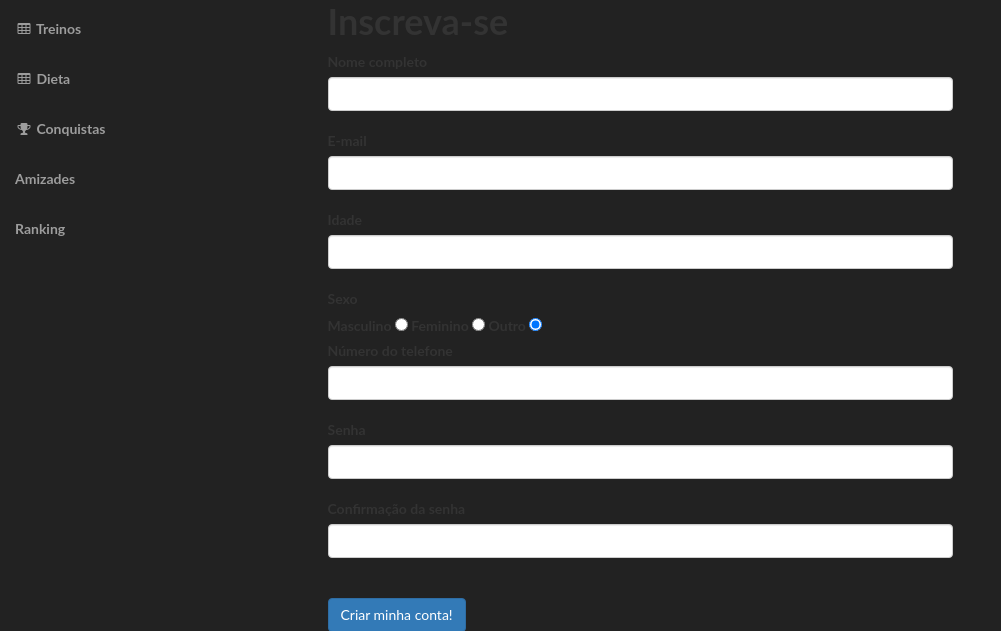
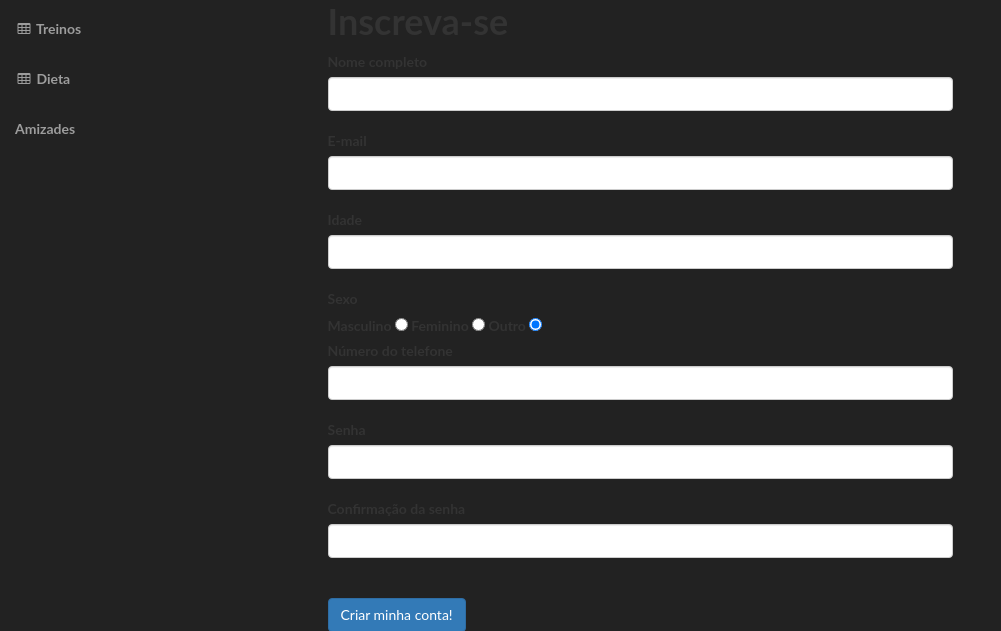
Before and after one commit to FelipeKusuki/Exercite, a Rails app: page /people/new in a window 1280 px wide. Shown: the part 147-778 px from the top of the page, without its empty margins (0-1001 px from the left). Run offline with Rails 7, Linux system fonts and the light colour scheme; a user stored in the database is signed in; data comes from the database, SQL or seed files in the repository; both versions use the stored data as it was after the commit; grey boxes labelled with a size stand in for pictures from a placeholder-image service; style sheets or scripts are compiled from the project's sources; some libraries are stand-ins or nearby versions.

Commit message:
fix user sidebar

```diff
--- a/app/views/layouts/_ui_sidebar.html.erb
+++ b/app/views/layouts/_ui_sidebar.html.erb
@@ -28,17 +28,11 @@
                             <i class="fa fa-fw fa-table"></i> Dieta
                         <% end %>
                     </li>
-                    <li>
-                        <a href="#"><i class="fa fa-fw fa-trophy"></i> Conquistas</a>
-                    </li>
 
                     <li>
                         <%= link_to "Amizades", new_user_friendship_path(user_id: current_user.id) %>
                     </li>
 
-                    <li>
-                        <%= link_to "Ranking", user_rankings_global_ranking_path(user_id: current_user.id) %>
-                    </li>
                 </ul>
             </div>
             <!-- /.navbar-collapse -->
```
Also changed, not shown: db/development.sqlite3, 1 other file.
